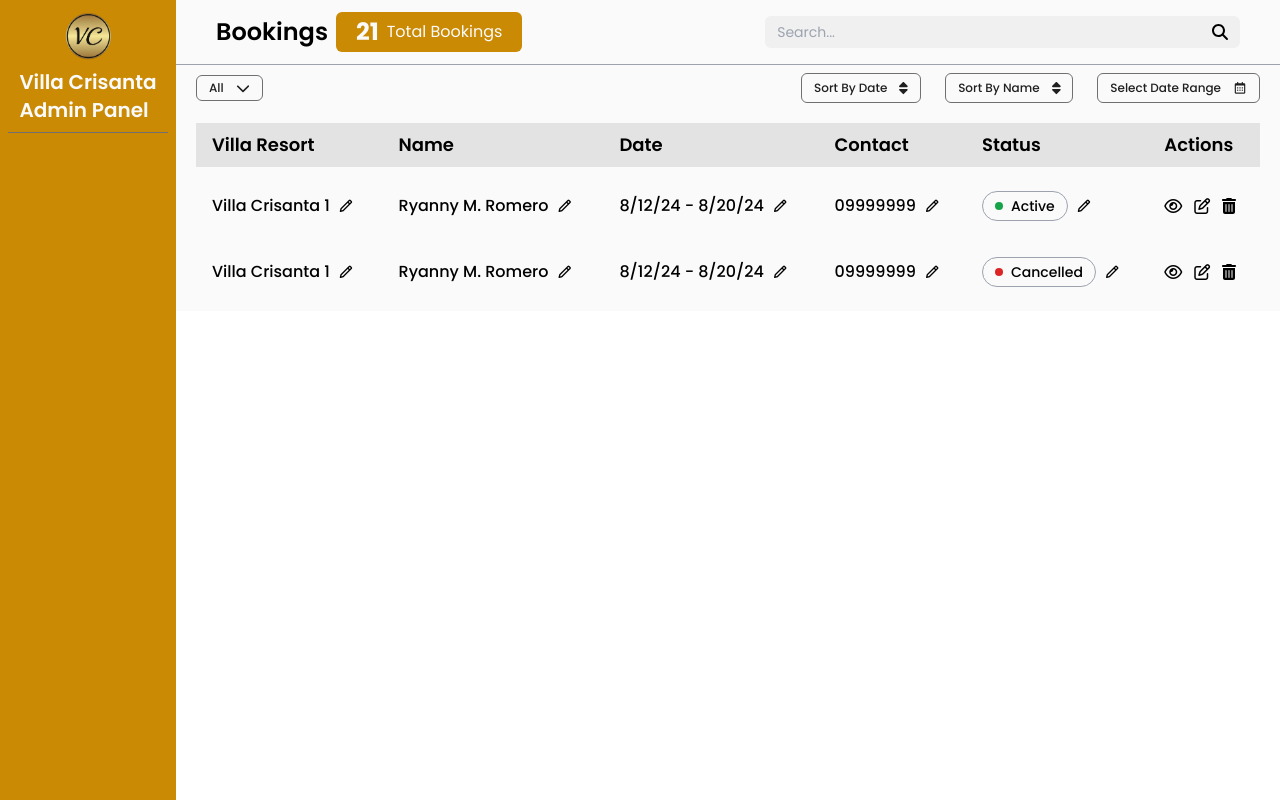
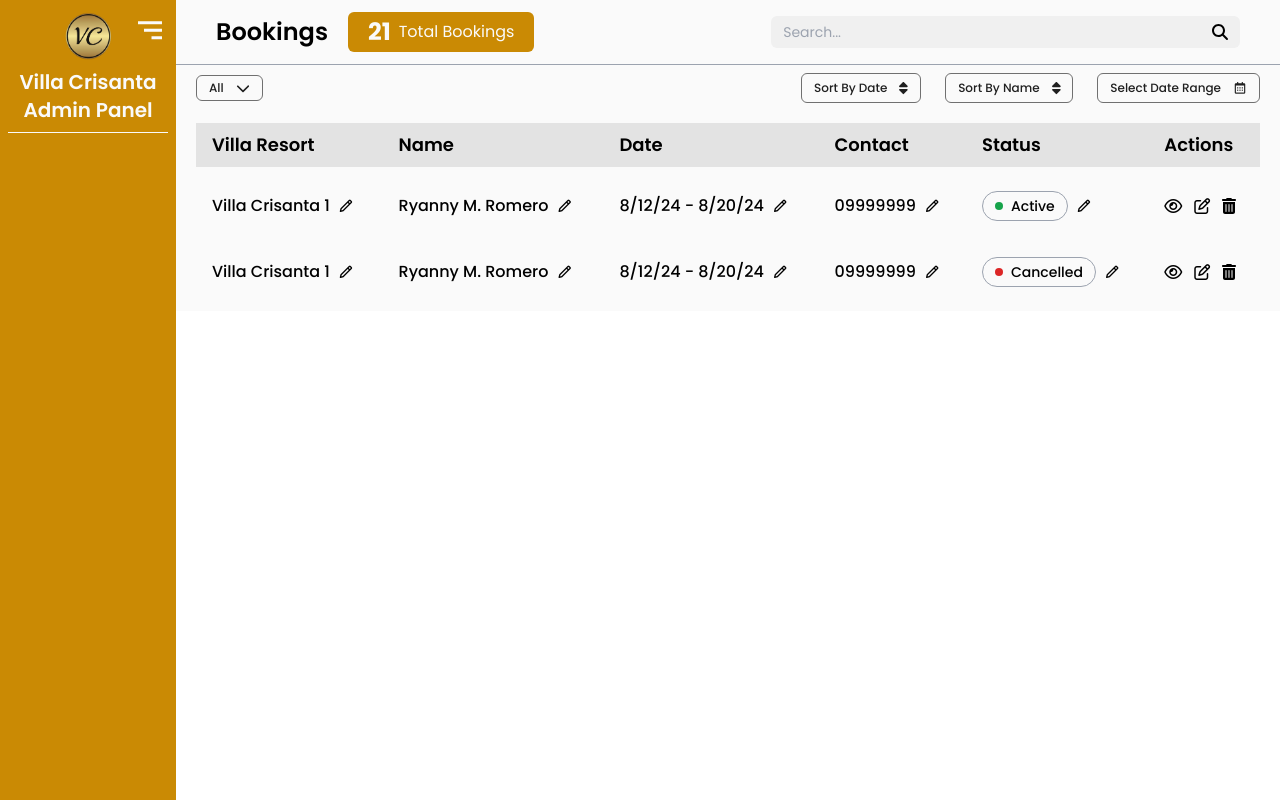
Before and after one commit to Ryanny-y/Villa_Crisanta, a React (Vite) app: page /Villa_Crisanta/admin in a window 1280 px wide. Built offline with nearby package versions, Linux system fonts and the light colour scheme; a web font is replaced by a local one.

Commit message:
make sidenav responsive

```diff
--- a/src/components/pages/Admin.jsx
+++ b/src/components/pages/Admin.jsx
@@ -1,4 +1,4 @@
-import { useState } from "react";
+import { useEffect, useState } from "react";
 import Admin_Header from "./admin/Admin_Header";
 import Admin_SideNav from "./admin/Admin_SideNav";
 import FilterPanel from "./admin/FilterPanel";
@@ -7,12 +7,38 @@ import BookingTable from "./admin/BookingTable";
 const Admin = () => {
   const [ sideNavWidth, setSideNavWidth ] = useState('11rem');
 
+  // EFFECT FOR RESIZING AND CHANGING SIDENAV WIDTH
+  useEffect(() => {
+    const changeWidth = () => {
+      if(window.innerWidth < 640) {
+        setSideNavWidth('5rem')
+      } else {
+        setSideNavWidth('11rem')
+      }
+    };
+
+    window.addEventListener('resize', changeWidth);
+
+    return () => {
+      window.removeEventListener('resize', changeWidth)
+    }
+
+  }, []);
+
+  const toggleSideNav = () => {
+    if(sideNavWidth === '11rem') {
+      setSideNavWidth('5rem')
+    }  else {
+      setSideNavWidth('11rem')
+    }
+  }
+
   return (
     <div className="bg-light relative flex justify-end items-start font-poppins">
       {/* Sidenav Here */}
-      <Admin_SideNav sideNavWidth={sideNavWidth}/>
+      <Admin_SideNav sideNavWidth={sideNavWidth} toggleSideNav={toggleSideNav}/>
 
-      <main style={{ width: `calc(100% - ${sideNavWidth})`}}>
+      <main className="duration-200" style={{ width: `calc(100% - ${sideNavWidth})`}}>
         <Admin_Header />
         <FilterPanel />
         <BookingTable />
--- a/src/components/pages/admin/Admin_Header.jsx
+++ b/src/components/pages/admin/Admin_Header.jsx
@@ -4,7 +4,7 @@ import { faMagnifyingGlass } from '@fortawesome/free-solid-svg-icons';
 const Admin_Header = () => {
   return (
     <header className="px-5 xl:px-10 2xl:px-14 flex items-center py-3 gap-2 border-b border-gray-400 flex-wrap">
-      <div className="left-side flex-grow flex items-center gap-2 flex-wrap">
+      <div className="left-side flex-grow flex items-center gap-2 sm:gap-5 flex-wrap">
         <h1 className="text-2xl font-semibold">Bookings</h1>
 
         <div className="flex items-center gap-2 py-1 px-5 bg-yellow-600 rounded-md text-light text-nowrap">
--- a/src/components/pages/admin/Admin_SideNav.jsx
+++ b/src/components/pages/admin/Admin_SideNav.jsx
@@ -1,9 +1,19 @@
-const Admin_SideNav = ({ sideNavWidth }) => {
+const Admin_SideNav = ({ sideNavWidth, toggleSideNav }) => {
   return (
-    <nav className='fixed py-3 px-2 bg-yellow-600 top-0 bottom-0 left-0 z-30' style={{ width: sideNavWidth}}>
-      <div className="flex items-center justify-center flex-col gap-2 border-b text-light border-primaryGray pb-2">
-        <img src="images/vclogo.png" alt="Villa Logo" className="h-12"/>
-        <h1 className="font-semibold text-xl">Villa Crisanta <br /> Admin Panel</h1>
+    <nav className='fixed py-3 px-2 bg-yellow-600 top-0 bottom-0 left-0 z-30 duration-200' style={{ width: sideNavWidth}}>
+      <div className='flex items-center justify-center flex-col gap-2 border-b text-light border-light pb-2 relative'>
+        <img src="images/vclogo.png" alt="Villa Logo" className={`${sideNavWidth === '11rem' ? 'h-12' : 'h-7'}`}/>
+        <h1 className={`font-semibold ${sideNavWidth === '11rem' ? 'text-xl' : 'text-sm'} text-center`}>Villa Crisanta <br /> Admin Panel</h1>
+        {sideNavWidth === '11rem'
+          ? <i
+              className='bx bx-menu-alt-right absolute top-0 bx-md right-0'
+              onClick={toggleSideNav}
+            ></i>
+          : <i
+              className='bx bx-menu-alt-left absolute top-0 bx-xs -right-5 bg-yellow-600 text-white rounded-full p-1.5'
+              onClick={toggleSideNav}
+            ></i>
+        }
       </div>
     </nav>
   );
--- a/src/components/pages/admin/FilterPanel.jsx
+++ b/src/components/pages/admin/FilterPanel.jsx
@@ -4,7 +4,7 @@ import FilterBtn from "../../ui/admin/FilterBtn";
 import { useState } from "react";
 
 const FilterPanel = () => {
-  const [ toggleFilter, setToggleFilter ] = useState(false);
+  const [ showFilter, setShowFilter ] = useState(false);
 
   return (
     <section className="px-5 py-2 flex md:items-center gap-6 items-stretch text-dark text-nowrap justify-between">
@@ -16,11 +16,16 @@ const FilterPanel = () => {
         <FilterBtn name='Select Date Range' icon={<i className='bx bx-calendar text-sm'></i>}/>
       </div>
 
-      <div className="block md:hidden items-stretch gap-6 relative">
-        <button className="flex items-center gap-3 border border-primaryGray rounded-md px-3 py-1 hover:bg-yellow-600 hover:text-white duration-200 text-xs">Filter <i className='bx bx-filter text-sm'></i></button>
+      <div className="flex md:hidden items-stretch gap-6 relative">
+        <button
+          className="flex items-center gap-3 border border-primaryGray rounded-md px-3 py-1 hover:bg-yellow-600 hover:text-white duration-200 text-xs"
+          onClick={() => setShowFilter(prev => !prev)}
+        >
+          Filter <i className='bx bx-filter text-sm'></i>
+        </button>
 
-        { toggleFilter &&
-          <div>
+        {showFilter &&
+          <div className="absolute top-8 z-20 bg-light flex flex-col gap-2 p-2 right-0">
             <FilterBtn name='Sort By Date' icon={<FontAwesomeIcon icon={faSort} className="text-sm"/>}/>
             <FilterBtn name='Sort By Name' icon={<FontAwesomeIcon icon={faSort} className="text-sm"/>}/>
             <FilterBtn name='Select Date Range' icon={<i className='bx bx-calendar text-sm'></i>}/>
@@ -29,8 +34,6 @@ const FilterPanel = () => {
 
 
       </div>
-
-
     </section>
   )
 };
--- a/src/components/ui/admin/FilterBtn.jsx
+++ b/src/components/ui/admin/FilterBtn.jsx
@@ -1,7 +1,7 @@
 
 const FilterBtn = ({ name, icon, onClick }) => {
   return (
-    <button className="flex items-center gap-3 border border-primaryGray rounded-md px-3 py-1 hover:bg-yellow-600 hover:text-white duration-200" onClick={onClick}>
+    <button className="flex items-center gap-3 border justify-between border-primaryGray rounded-md px-3 py-1 hover:bg-yellow-600 hover:text-white duration-200" onClick={onClick}>
       <h1 className="font-medium text-xs">{name}</h1>
       {icon}
     </button>
```
